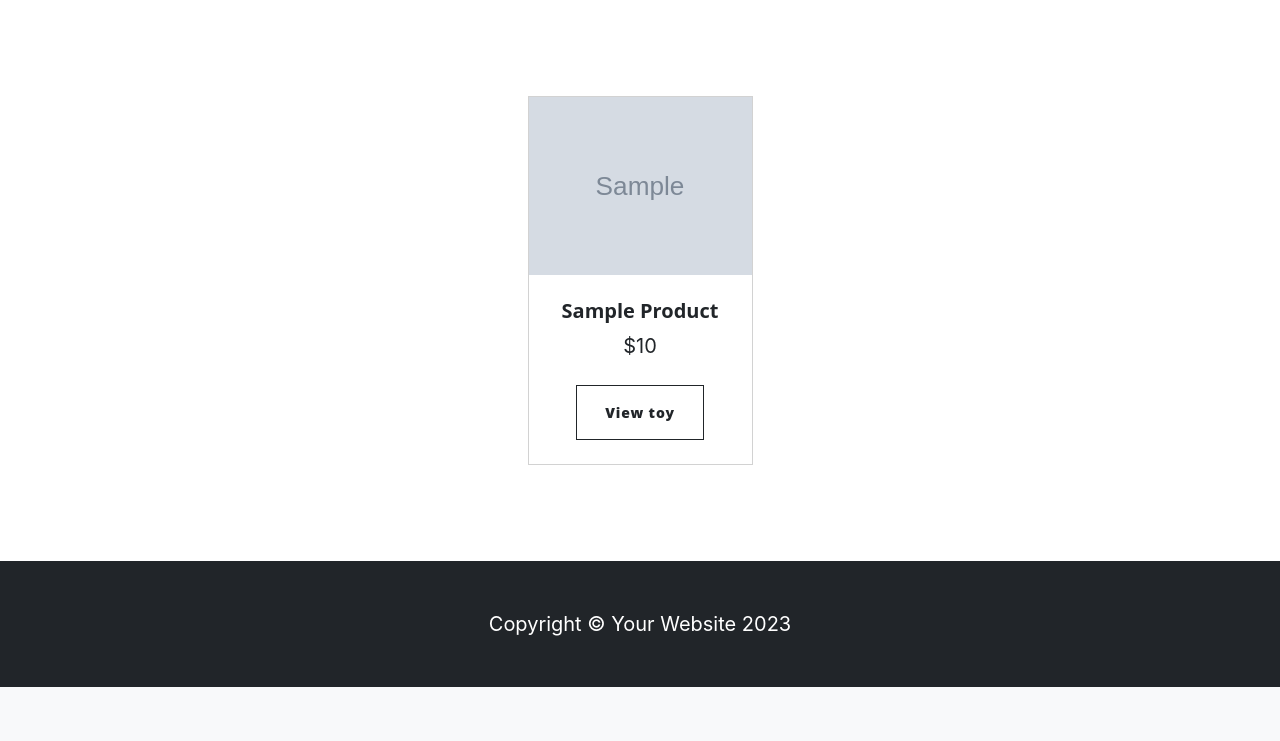
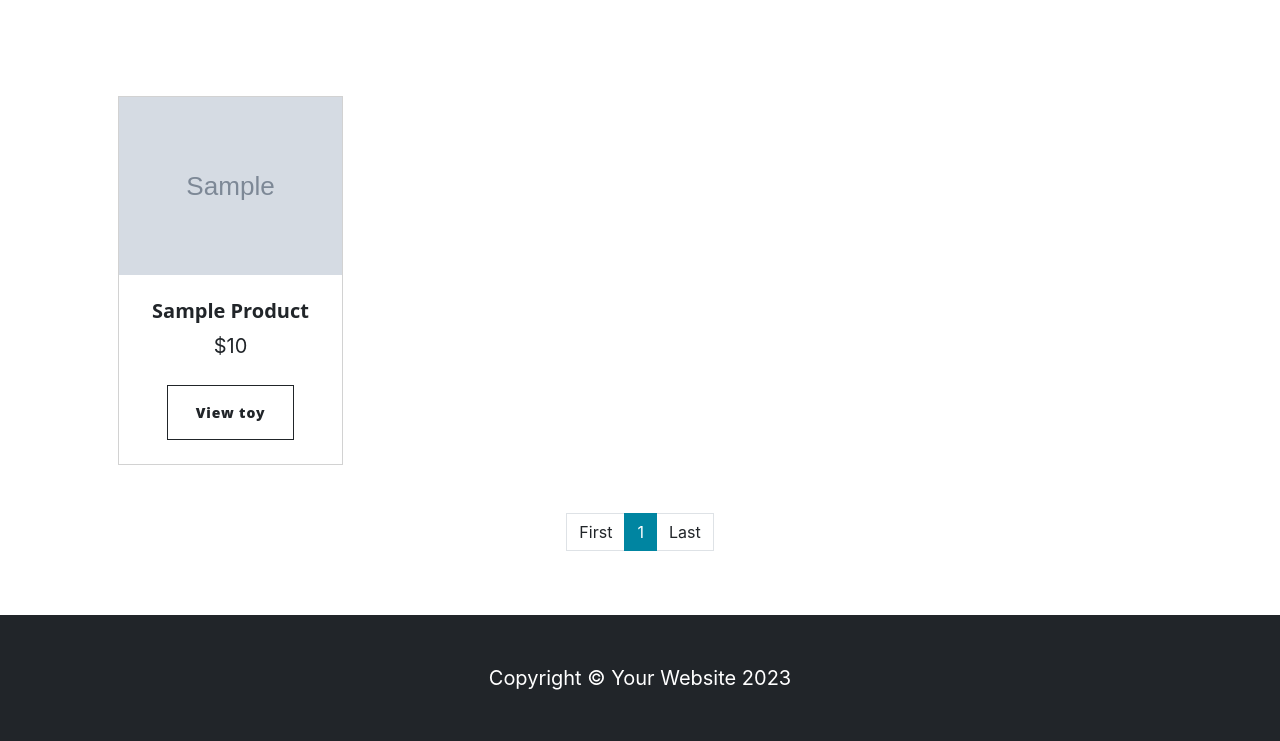
Before and after one commit to sinabakhshandeh/daneshop, a Django app: template shop/templates/shop/pages/main.html in a window 1280 px wide. Shown: the part 330-1071 px from the top of the page. Before the commit the page ends 1017 px from the top, so only its background shows below. Run offline with Django 4.2, Linux system fonts and the light colour scheme; the template is opened without the code that fills it: most values are stand-ins (such as "Sample title", 1, 10 or a date in 2020); grey boxes marked "Sample" are stand-in pictures; parts of the project's set-up code (start-up, migrations or seed data) failed here and were passed over; some libraries are stand-ins or nearby versions.

Commit message:
feat: add pgination to product list

```diff
--- /dev/null
+++ b/shop/templates/shop/component/pagination.html
@@ -0,0 +1,24 @@
+<nav aria-label="...">
+    <ul class="pagination">
+
+        <li class="page-item"><a class="page-link" href="?page=1">First</a></li>
+
+        {% if products.has_previous %}
+            <li class="page-item"><a class="page-link" href="?page={{ products.previous_page_number }}">
+                {{products.previous_page_number}}
+            </a></li>
+        {% endif %}
+
+      <li class="page-item active" aria-current="page">
+        <a class="page-link" href="">{{ products.number }}</a>
+      </li>
+
+        {% if products.has_next %}
+            <li class="page-item"><a class="page-link" href="?page={{ products.next_page_number }}">
+                {{ products.next_page_number }}
+            </a></li>
+        {% endif %}
+
+        <li class="page-item"><a class="page-link" href="?page={{ products.paginator.num_pages }}">Last</a></li>
+    </ul>
+</nav>
--- a/shop/templates/shop/pages/main.html
+++ b/shop/templates/shop/pages/main.html
@@ -20,7 +20,7 @@
 
         <section class="py-5">
             <div class="container px-4 px-lg-5 mt-5">
-                <div class="row gx-4 gx-lg-5 row-cols-2 row-cols-md-3 row-cols-xl-4 justify-content-center">
+                <div class="row gx-4 gx-lg-5 row-cols-2 row-cols-md-3 row-cols-xl-4">
                     {% for toy in products %}
                     <div class="col mb-5">
                         <div class="card h-100">
@@ -52,8 +52,13 @@
                             </div>
                         </div>
                     </div>
+                    {% endfor %}
 
-                    {% endfor %}
+                </div>
+                <div class="row justify-content-center">
+                    <div class="col-auto">
+                        {% include 'shop/component/pagination.html' %}
+                    </div>
                 </div>
             </div>
         </section>
--- a/shop/views.py
+++ b/shop/views.py
@@ -4,7 +4,8 @@ from shop import services
 
 
 def shop_product_list_view(request, category_slug: str = ""):
-    products = services.get_products_list(category_slug)
+    page_number = request.GET.get("page", 1)
+    products = services.get_products_list(category_slug, page_number)
     context = {"products": products}
     return render(request, "shop/pages/main.html", context)
 
```
Also changed, not shown: shop/services.py (+11 -2 lines).
